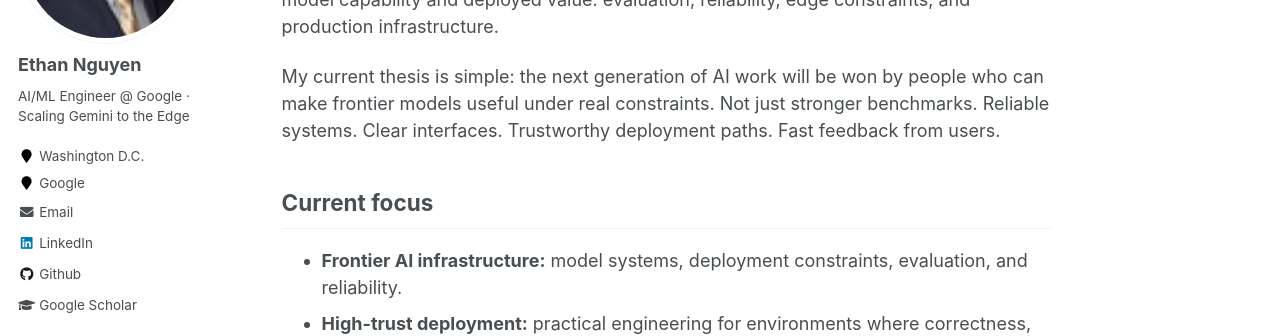
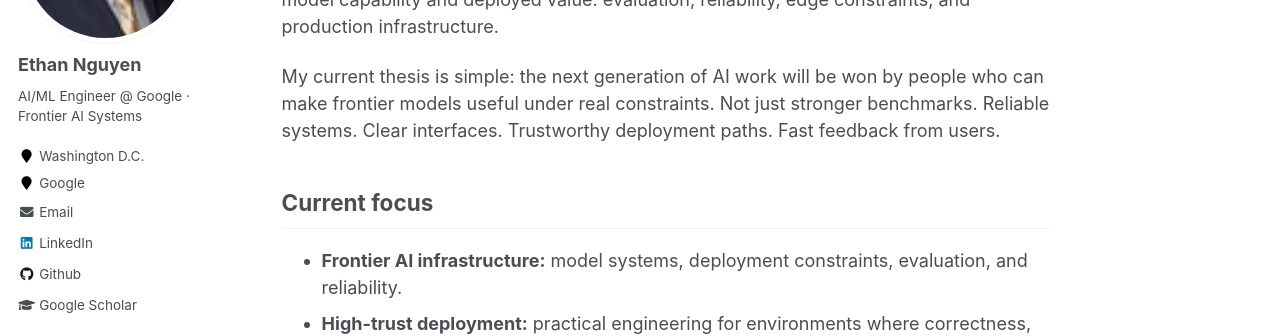
Before and after one commit to EthanHNguyen/ethanhnguyen.github.io, a Jekyll site: the page built from _pages/about.md, in a window 1280 px wide. Shown: the part 249-585 px from the top of the page. Built offline with Jekyll 4.4.1, drawn with Linux system fonts in a browser that asks for light colours.

Commit message:
Update site metadata for frontier AI systems brand

```diff
--- a/_config.yml
+++ b/_config.yml
@@ -10,7 +10,7 @@
 title: "Ethan Nguyen"
 title_separator: "-"
 name: &name "Ethan Nguyen"
-description: &description "AI/ML engineer at Google working on Gemini, frontier AI infrastructure, edge deployment, and applied machine learning systems."
+description: &description "AI/ML engineer at Google working on Gemini, focused on frontier AI systems, production infrastructure, and high-trust deployment."
 url: https://ethanhn.com # the base hostname & protocol for your site e.g. "https://mmistakes.github.io"
 baseurl: "" # the subpath of your site, e.g. "/blog"
 repository: "EthanHNguyen/ethanhnguyen.github.io"
@@ -80,7 +80,7 @@
 author:
   name: "Ethan Nguyen"
   avatar: "profile.jpg"
-  bio: "AI/ML Engineer @ Google · Scaling Gemini to the Edge"
+  bio: "AI/ML Engineer @ Google · Frontier AI Systems"
   location: "Washington D.C."
   employer: Google
   pubmed:
```
